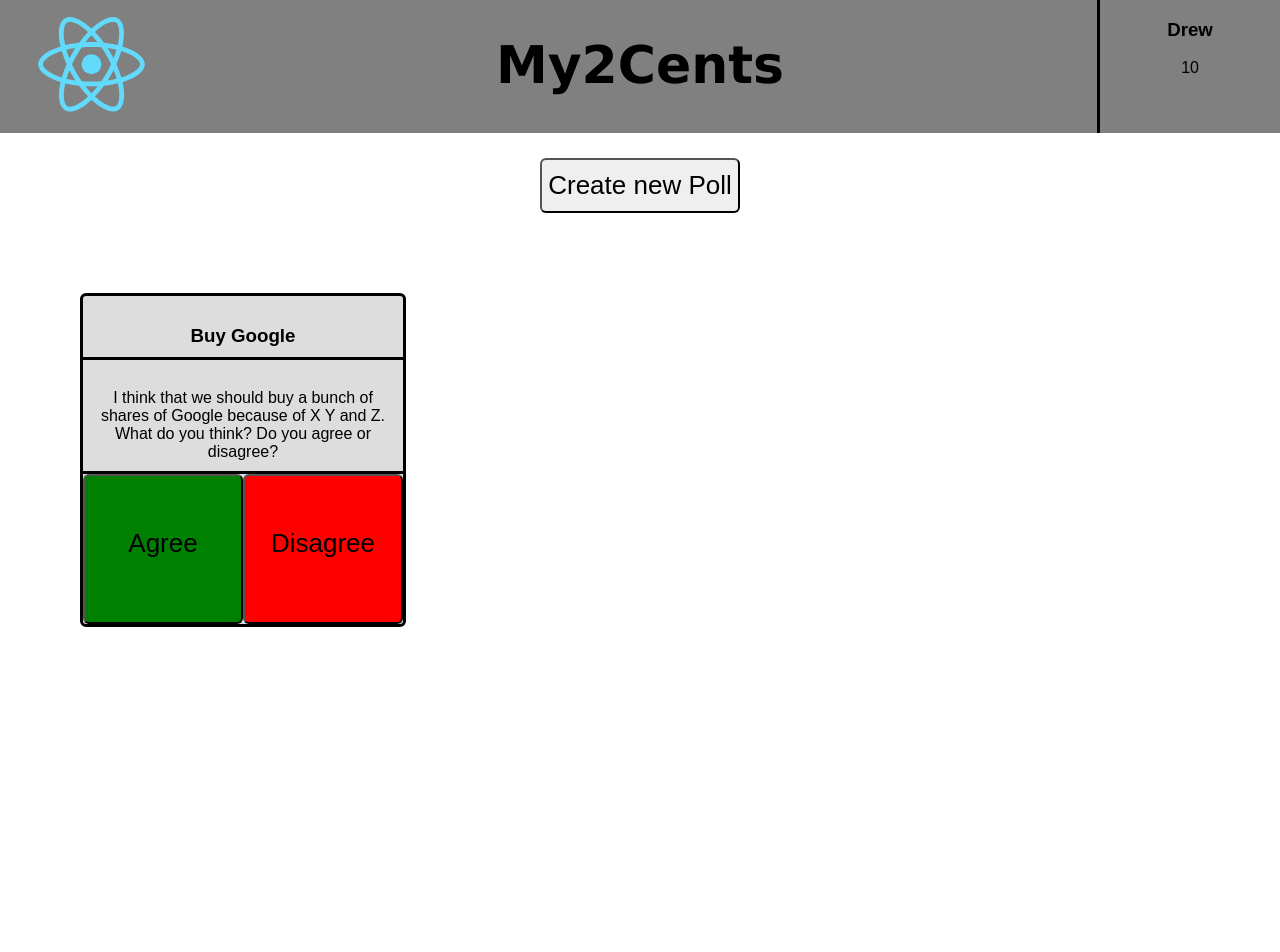
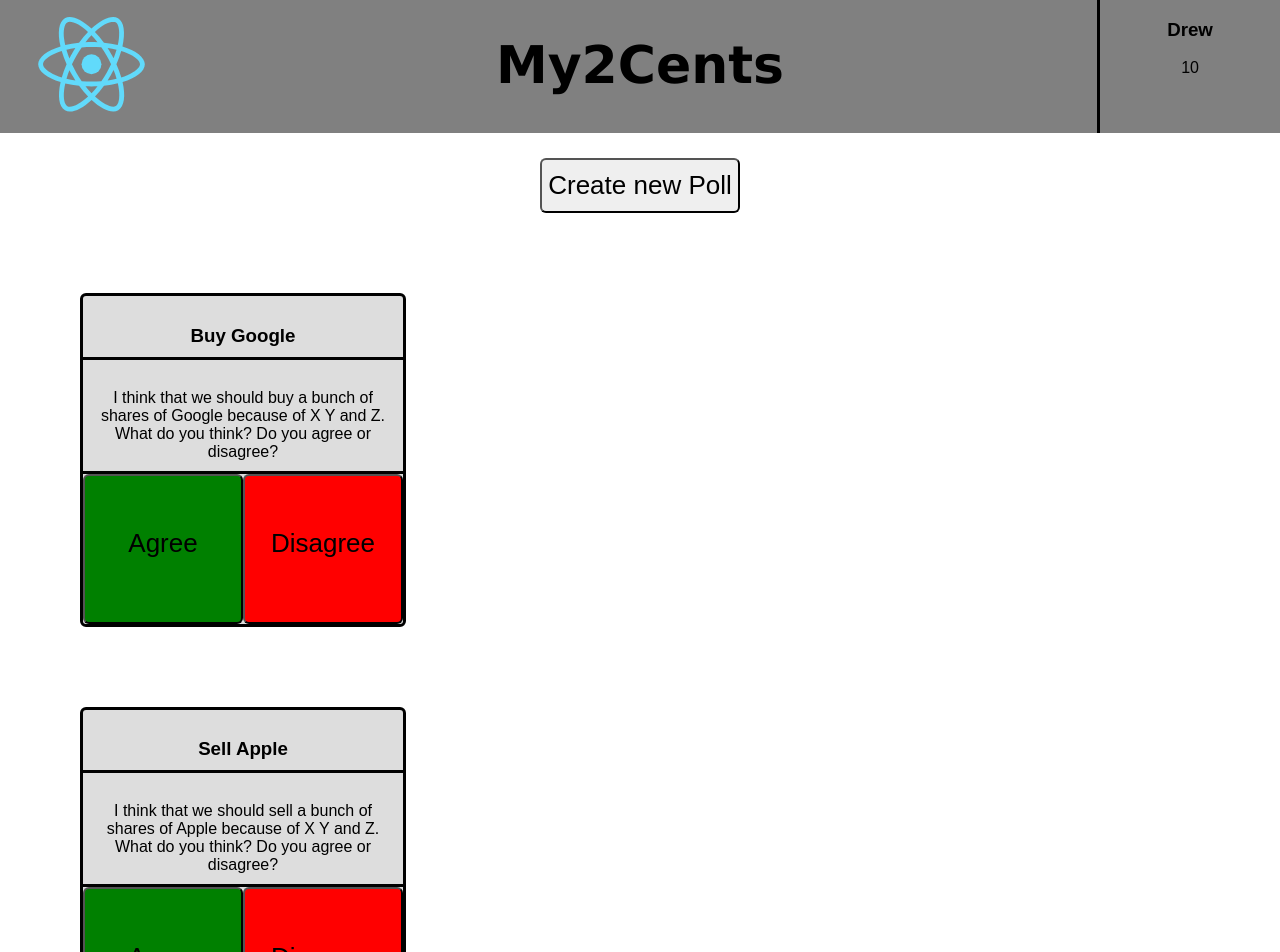
Before and after one commit to DBids35/My2Cents, a React (Create React App) app: page / in a window 1280 px wide. Shown: the top 952 px of the page. Before the commit the page ends 800 px from the top, so only its background shows below. Built offline with nearby package versions, Linux system fonts and the light colour scheme.

Commit message:
Added PollList div

```diff
--- a/src/App.css
+++ b/src/App.css
@@ -31,12 +31,18 @@
     background-color: #4CAF50; /* Green */
     color: white;
 }
+.pollList{
+	display: grid;
+	grid-template-columns:1fr 1fr;
+}
+
 .pollContainer{
 	width: 25%;
 	border: black 3px solid;
 	border-radius: 6px;
 	background-color: #ddd;
 	margin:5em;
+
 }
 .pollTitle{
 	padding:10px;
--- a/src/App.js
+++ b/src/App.js
@@ -41,10 +41,12 @@ class Poll extends Component {
   render(){
     return(
       <div className="pollContainer">
-      <h3 className="pollTitle"> Buy Google </h3>
-      <p className="pollText"> I think that we should buy a bunch of shares of Google because of X Y and Z. What do you think? Do you agree or disagree?</p>
-      <button type="button" className="agree">Agree</button>
-      <button type="button" className="disagree">Disagree</button>
+        <h3 className="pollTitle"> {this.props.title} </h3>
+        <p className="pollText">
+        {this.props.body}
+        </p>
+        <button type="button" className="agree">Agree</button>
+        <button type="button" className="disagree">Disagree</button>
       </div>
       )
   }
@@ -59,7 +61,11 @@ class App extends Component {
       <div className="App">
         <Header userName="Drew" />
         <PollButton/>
-        <Poll/>
+        <div className="PollList">
+          <Poll title="Buy Google" body="I think that we should buy a bunch of shares of Google because of X Y and Z. What do you think? Do you agree or disagree?"/>
+          <Poll title="Sell Apple" body="I think that we should sell a bunch of shares of Apple because of X Y and Z. What do you think? Do you agree or disagree?"/>
+          <Poll title="Buy AMD" body="I think that we should buy a bunch of shares of AMD because of X Y and Z. What do you think? Do you agree or disagree?"/>
+        </div>
       </div>
     );
   }
```
